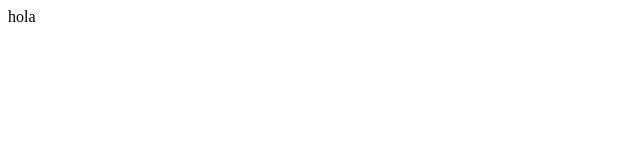
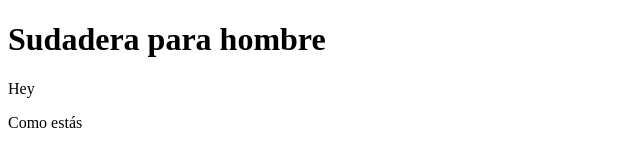
Before and after one commit to DanielCarmona358/carrito-de-compras, a plain HTML site: page index.html in a window 1280 px wide. Shown: the whole page, without its empty margins (0-640 px from the left). Drawn offline with Linux system fonts and the light colour scheme.

Commit message:
modificaciones

```diff
--- a/index.html
+++ b/index.html
@@ -5,8 +5,29 @@
     <meta http-equiv="X-UA-Compatible" content="IE=edge">
     <meta name="viewport" content="width=device-width, initial-scale=1.0">
     <title>Carrito de compras</title>
+    <link rel="stylesheet" href="styles.css">
 </head>
 <body>
-    hola
+    <header class="main-header">
+        <div class="container">
+            <h1 class="main-header__title">Sudadera para hombre</h1>
+            <div class="main-header__container">
+            <span class="main-header__txt">Hey</span>
+            <p class="main-header__title">Como estás</p>
+            </div>
+            <div class="main-header__container"></div>
+            </div>
+
+
+
+
+
+
+
+        </div>
+
+
+    </header>
+    <script src="main.js"></script>
 </body>
 </html>
```
Also changed, not shown: main.js (added), styles.css (added).
